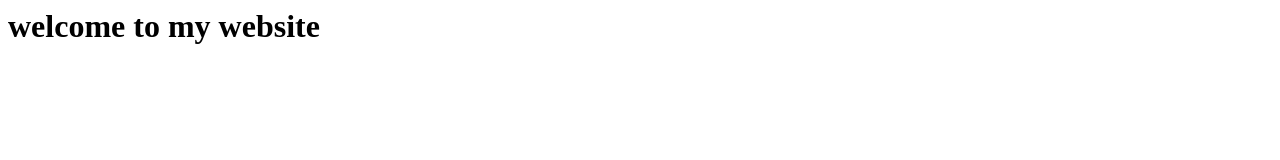
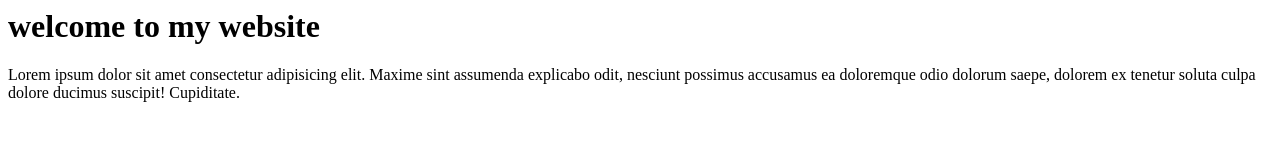
Before and after one commit to AlirezaNG/project, a plain HTML site: page index.html in a window 1280 px wide. Drawn offline with Linux system fonts and the light colour scheme.

Commit message:
Add tag p to index

```diff
--- a/index.html
+++ b/index.html
@@ -1,12 +1,17 @@
 <html lang="en">
-<head>
-    <meta charset="UTF-8">
-    <meta name="viewport" content="width=device-width, initial-scale=1.0">
-    <meta http-equiv="X-UA-Compatible" content="ie=edge">
+  <head>
+    <meta charset="UTF-8" />
+    <meta name="viewport" content="width=device-width, initial-scale=1.0" />
+    <meta http-equiv="X-UA-Compatible" content="ie=edge" />
     <title>Document</title>
-</head>
-<body>
+  </head>
+  <body>
     <h1>welcome to my website</h1>
-
-</body>
+    <p>
+      Lorem ipsum dolor sit amet consectetur adipisicing elit. Maxime sint
+      assumenda explicabo odit, nesciunt possimus accusamus ea doloremque odio
+      dolorum saepe, dolorem ex tenetur soluta culpa dolore ducimus suscipit!
+      Cupiditate.
+    </p>
+  </body>
 </html>
```
